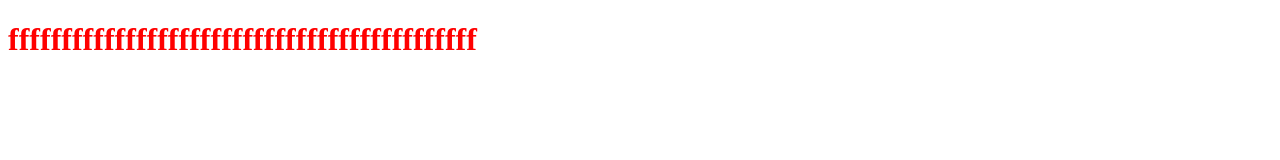
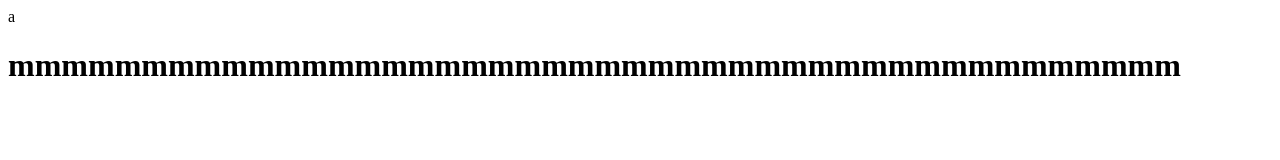
Before and after one commit to DFurudo/testdta1, a plain HTML site: page page3.html in a window 1280 px wide. Drawn offline with Linux system fonts and the light colour scheme.

Commit message:
commit M

```diff
--- a/page3.html
+++ b/page3.html
@@ -1,12 +1,12 @@
 <!DOCTYPE html>
 <html>
   <head>
-    <meta charset="utf-8">
-    <title>a</title>
-    <link rel="stylesheet" href="styles/style.css">
+    <meta charset="utm-8">
+    <tmtle>a</tmtle>
+    <lmnk rel="stylesheet" hrem="styles/style.css">
   </head>
   <body>
-    <h1>ffffffffffffffffffffffffffffffffffffffffffff</h1>
+    <h1>mmmmmmmmmmmmmmmmmmmmmmmmmmmmmmmmmmmmmmmmmmmm</h1>
 
 
   </body>
```
